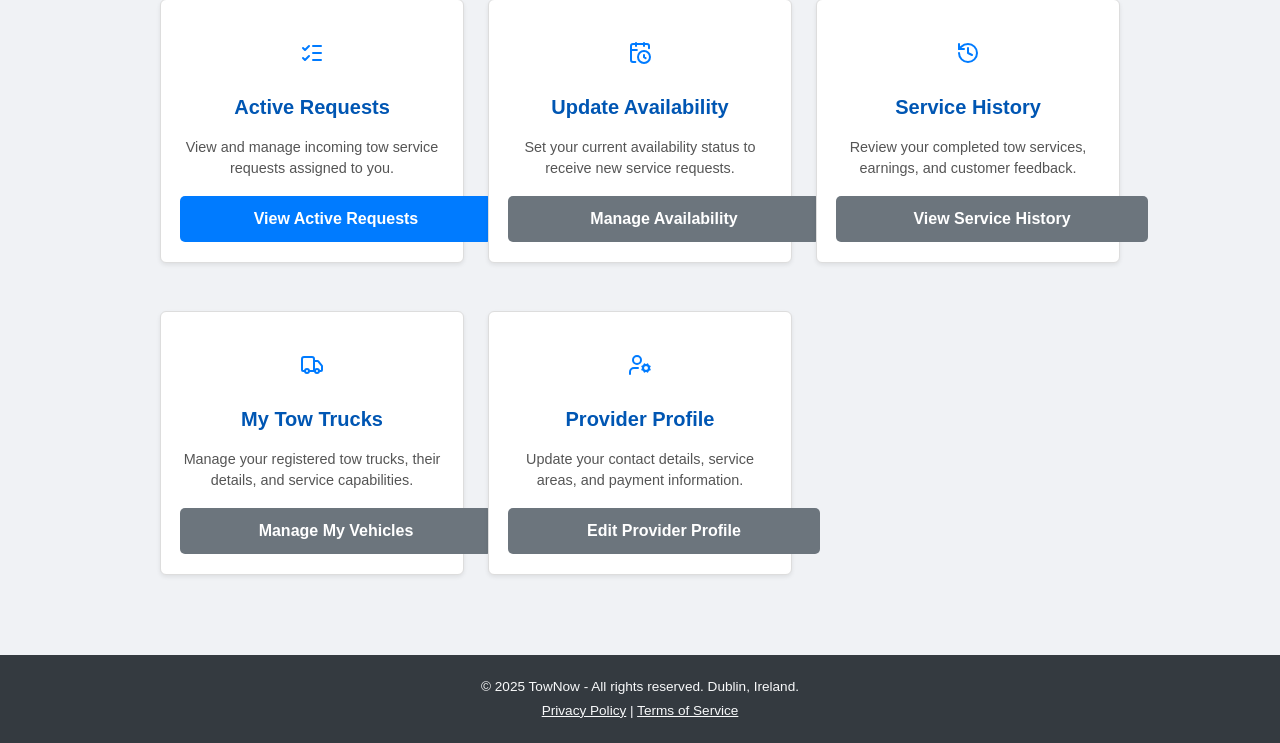
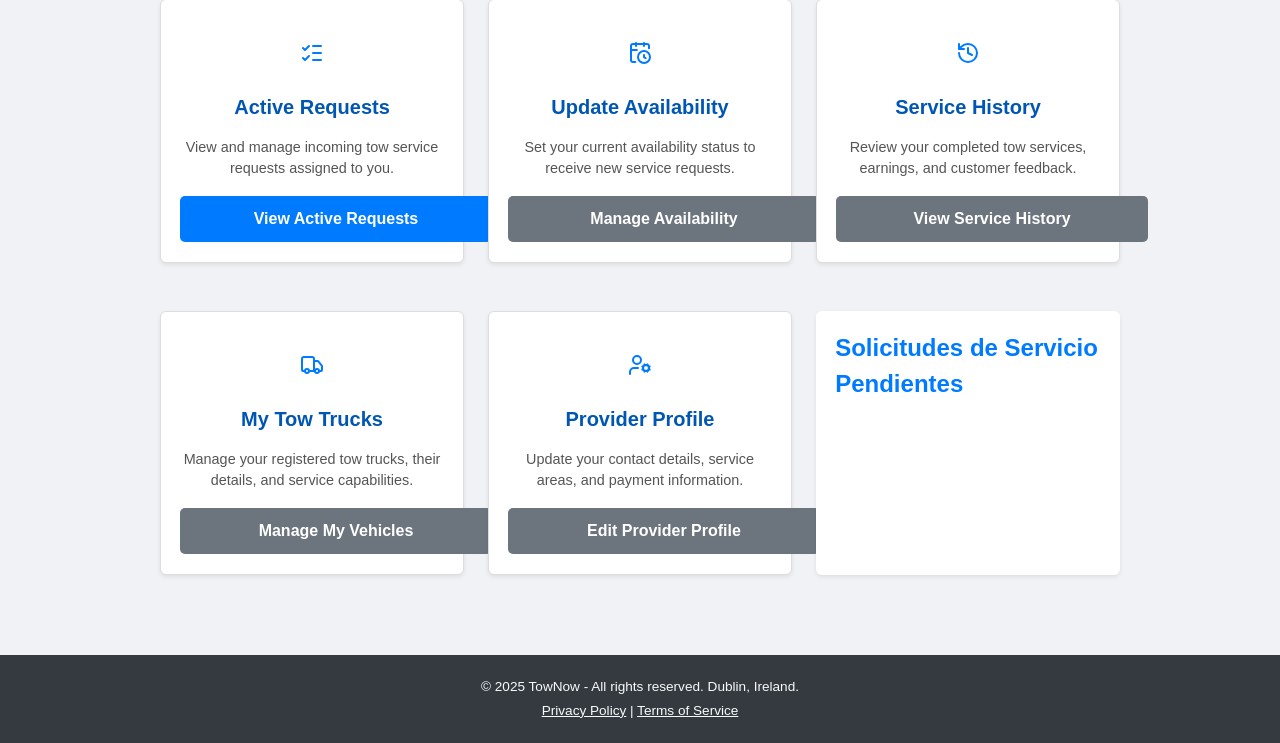
Before and after one commit to Goteck1/Tow-Now, a Flask app: template src/templates/service_provider_home.html in a window 1280 px wide. Shown: the part 339-1082 px from the top of the page. Run offline with Flask 3, Linux system fonts and the light colour scheme; the template is opened without the code that fills it, so the values that code supplies are empty; some web fonts are replaced.

Commit message:
Update service_provider_home.html

```diff
--- a/src/templates/service_provider_home.html
+++ b/src/templates/service_provider_home.html
@@ -46,6 +46,12 @@
             <a href="{{ url_for('main.provider_profile') }}" class="btn btn-secondary btn-full-width">Edit Provider Profile</a>
         </div>
 
+            <div class="card">
+                <h2 class="card-header">Solicitudes de Servicio Pendientes</h2>
+                <div class="card-body">
+                    <!-- Aquí irá la lista de notificaciones -->
+                </div>
+            </div>
 
     </div>
 </section>
```
